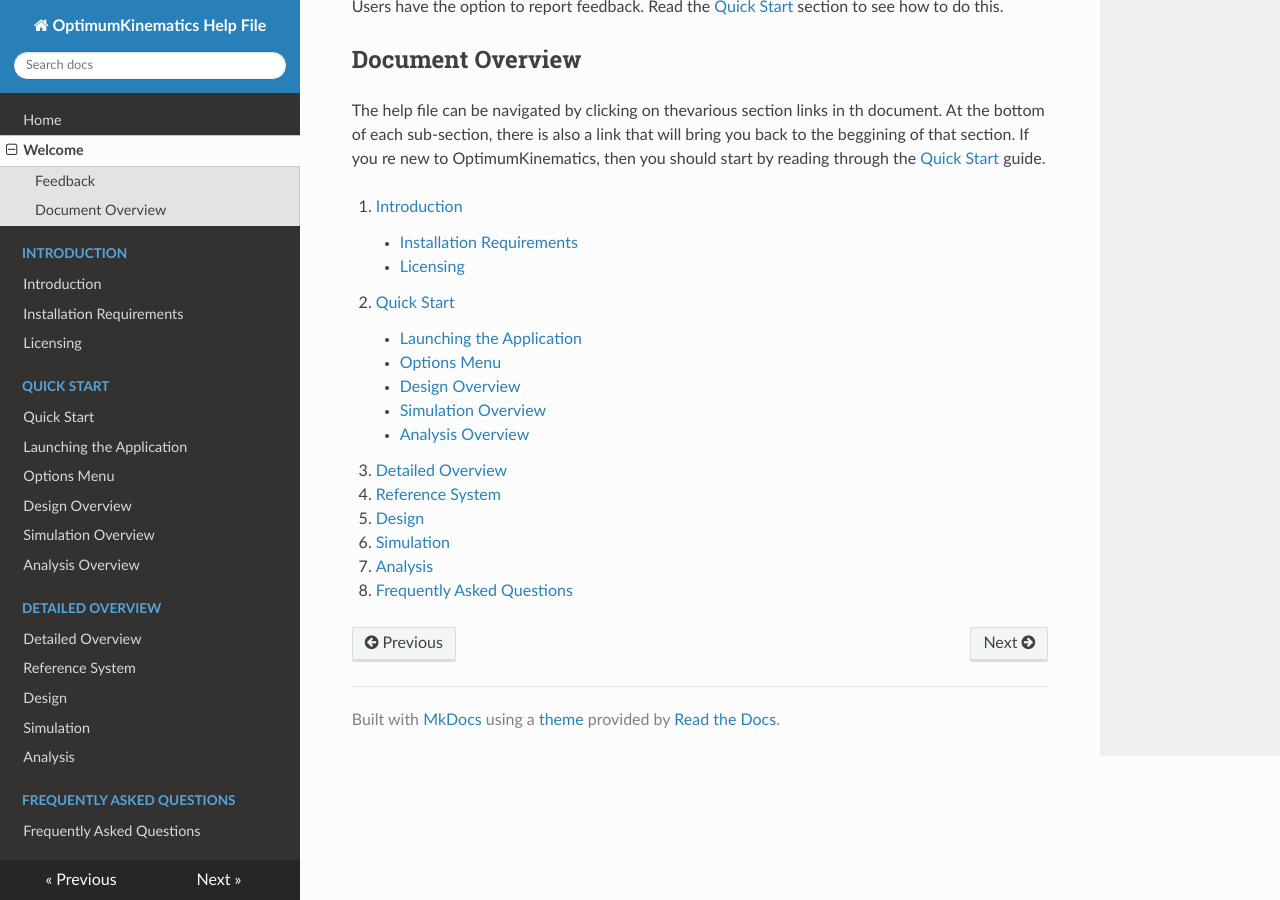
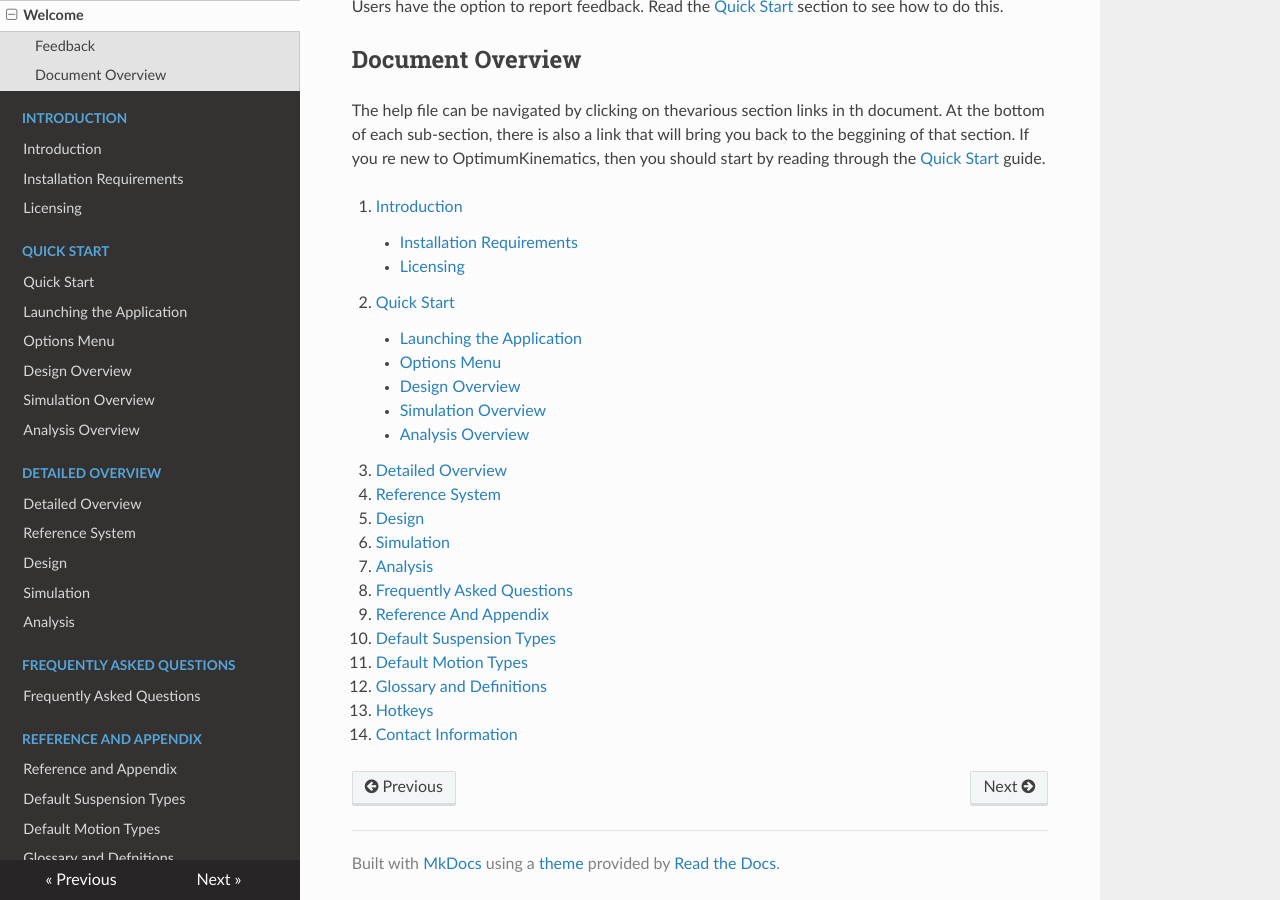
Before and after one commit to paulohy/OptimumKinematics-Help, an MkDocs documentation site: the page built from docs/welcome.md, in a window 1280 px wide and 900 px high, scrolled down 737 px. Built offline with MkDocs 1.6.1, drawn with Linux system fonts in a browser that asks for light colours; nearby versions of some CDN libraries.

Commit message:
Added the references and links of the section

```diff
--- a/docs/welcome.md
+++ b/docs/welcome.md
@@ -29,5 +29,10 @@
    * [Design](3_Detailed_Overview/B_Design.md)
    * [Simulation](3_Detailed_Overview/C_Simulation.md)
    * [Analysis](3_Detailed_Overview/D_Analysis.md)
-
 4. [Frequently Asked Questions](4_Frequently_Asked_Questions/4_Frequently_Asked_Questions.md)
+5. [Reference And Appendix](5_Reference_And_Appendix/5_Reference_And_Appendix.md)
+   * [Default Suspension Types](5_Reference_And_Appendix/A_Default_Suspension_Types.md)
+   * [Default Motion Types](5_Reference_And_Appendix/B_Default_Motion_Types.md)
+   * [Glossary and Definitions](5_Reference_And_Appendix/C_Glossary_And_Definitions.md)
+   * [Hotkeys](5_Reference_And_Appendix/D_Hotkeys.md)
+   * [Contact Information](5_Reference_And_Appendix/E_Contact_Information.md)
--- a/mkdocs.yml
+++ b/mkdocs.yml
@@ -22,6 +22,13 @@
       - Analysis: 3_Detailed_Overview/D_Analysis.md
     - Frequently Asked Questions:
       - Frequently Asked Questions: 4_Frequenly_Asked_Questions/Frequenly_Asked_Questions.md
+    - Reference and Appendix:
+      - Reference and Appendix: 5_Reference_And_Appendix/5_Reference_And_Appendix.md
+      - Default Suspension Types: 5_Reference_And_Appendix/A_Default_Suspension_Types.md
+      - Default Motion Types: 5_Reference_And_Appendix/B_Default_Motion_Types.md
+      - Glossary and Defnitions: 5_Reference_And_Appendix/C_Glossary_And_Definitions.md
+      - Hotkeys: 5_Reference_And_Appendix/D_Hotkeys.md
+      - Contact Information: 5_Reference_And_Appendix/E_Contact_Information.md
 
 
 
```
